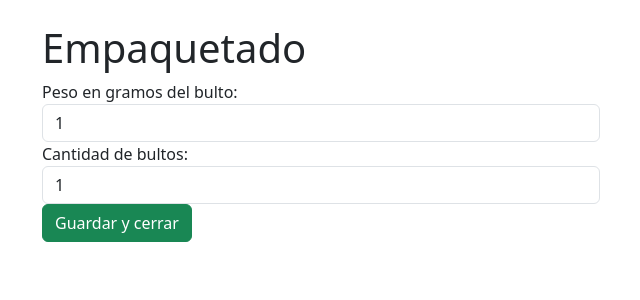
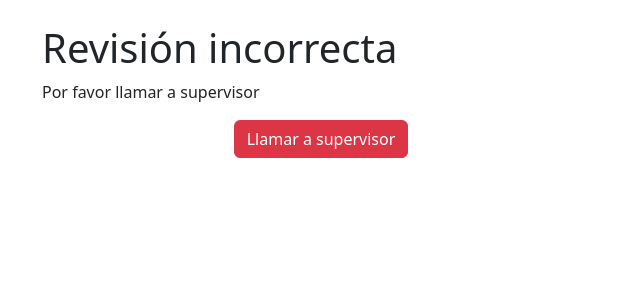
Before and after one commit to Mr-DeBonis/Django-CRM, a Django app: template website/templates/DWMSEmpaquetado.html in a window 1280 px wide. Shown: the part 56-356 px from the top of the page, without its empty margins (319-959 px from the left). Run offline with Django 5.2, Linux system fonts and the light colour scheme; a user stored in the database is signed in; tables that the repository leaves empty hold one stand-in row (values such as "Sample post"); the template is opened without the code that fills it: values that come from a table or form of the project are taken from there, most other values are stand-ins (such as "Sample title", 1, 10 or a date in 2020).

Commit message:
Añade chequeo de revision de productos

```diff
--- a/website/templates/DWMSEmpaquetado.html
+++ b/website/templates/DWMSEmpaquetado.html
@@ -3,6 +3,8 @@
 
 {% if user.is_authenticated %}
 <div class="col-md-6 offset-md-3">
+    {% if revisado_correcto %}
+
     <h1>Empaquetado</h1>
     <form method="POST" action="">
             {% csrf_token %}
@@ -21,6 +23,19 @@
             <button type="submit" class="btn btn-success mb-3" role="button">Guardar y cerrar</button>
         </div>
     </form>
+    {% else %}
+
+    <h1>Revisión incorrecta</h1>
+
+    <p>Por favor llamar a supervisor</p>
+
+    <div class="row justify-content-evenly align-items-center">
+        <div class="col-auto">
+            <a class="btn btn-danger" href="{% url 'DWMSLlamarSupervisor' folio %}">Llamar a supervisor</a>
+        </div>
+    </div>
+
+    {% endif %}
 </div>
 {% endif %}
 
```
Also changed, not shown: website/views_dwms.py (+14 -2 lines).
